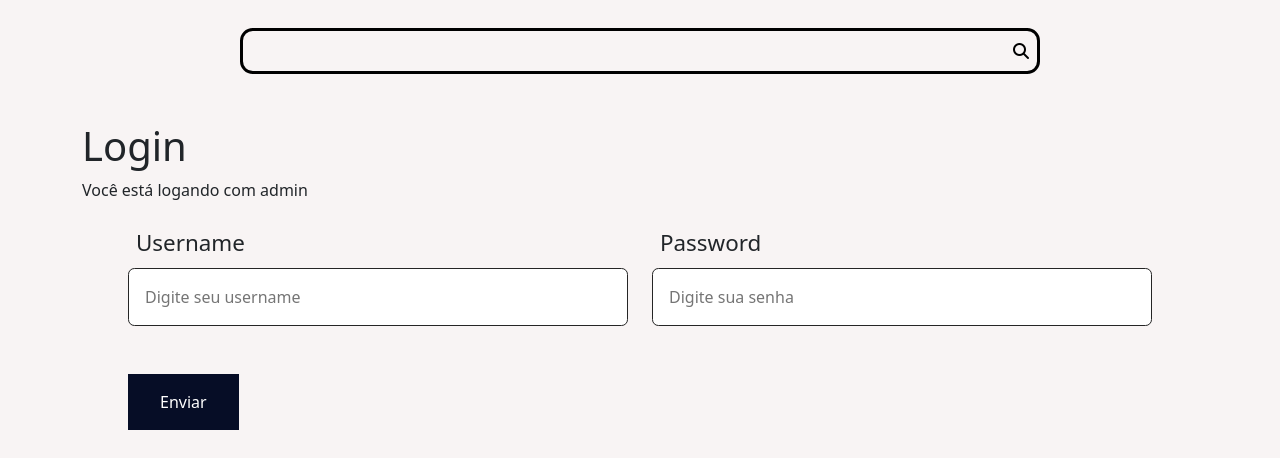
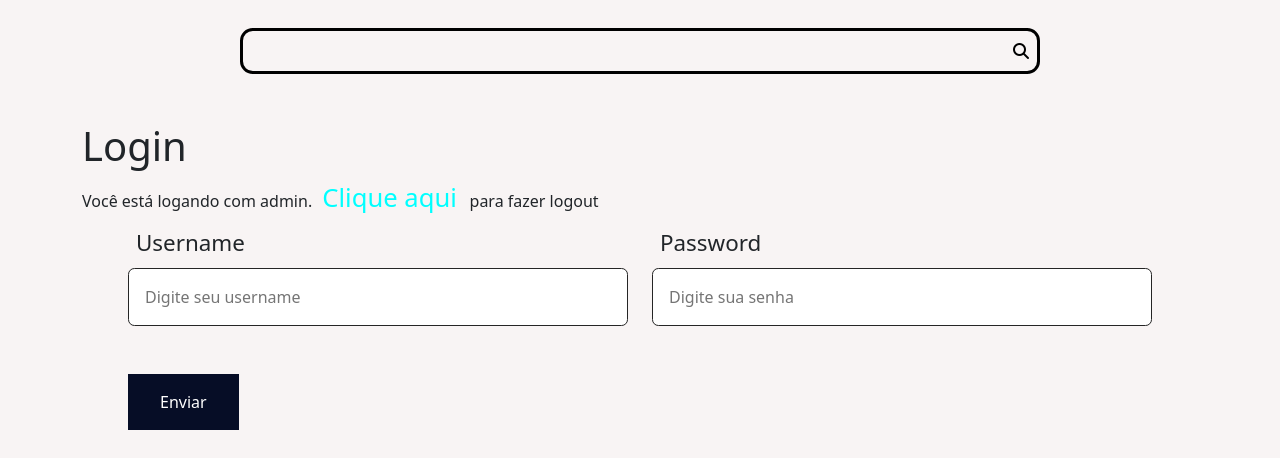
Before and after one commit to EduardoCFerreira/biblioteca-projeto, a Django app: template usuarios/templates/usuarios/pages/login.html in a window 1280 px wide. Shown: the part 72-530 px from the top of the page. Run offline with Django 5.2, Linux system fonts and the light colour scheme; the template is opened without the code that fills it: values that come from a table or form of the project are taken from there, others are empty; a user stored in the database is signed in; tables that the repository leaves empty hold one stand-in row (values such as "Sample post").

Commit message:
fazendo uma funcção de logout

```diff
--- a/base_static/global/css/style.css
+++ b/base_static/global/css/style.css
@@ -203,3 +203,16 @@ span {
     background: rgb(6, 13, 38);
     color: white;
 }
+
+.inline-form {
+    display: inline;
+    font-size: 1.6rem;
+}
+
+.plaintext-button{
+    display: inline;
+    border:none;
+    background: none;
+    cursor: pointer;
+    color:aqua;
+}
--- a/usuarios/templates/usuarios/pages/login.html
+++ b/usuarios/templates/usuarios/pages/login.html
@@ -6,9 +6,14 @@
 <div class="main-content center container">
     <h1>Login</h1>
     {% if request.user.is_authenticated %}
-        <p>
-            Você está logando com {{ request.user.username }}
-        </p>
+        <div>
+            Você está logando com {{ request.user.username }}.
+            <form class="inline-form" action="{% url "usuarios:logout" %}" method="POST">
+                {% csrf_token %}
+                <input type="hidden" name="username" value="{{ request.user.username }}">
+                <button class="plaintext-button" type='submit'>Clique aqui</button>
+            </form> para fazer logout
+        </div>
     {% endif %}
 </div>
 
--- a/usuarios/urls.py
+++ b/usuarios/urls.py
@@ -8,4 +8,5 @@ urlpatterns = [
     path('register/create/', views.register_create, name='create'),
     path('login/', views.login_view, name='login'),
     path('login/create/', views.login_create, name='login_create'),
+    path('logout/', views.logout_view, name='logout'),
 ]
```
Also changed, not shown: usuarios/views.py (+14 -1 lines), db.sqlite3.
